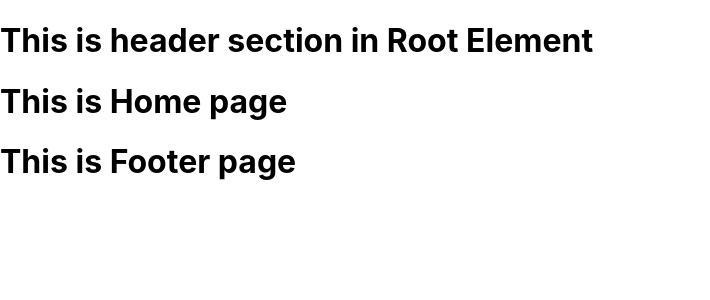
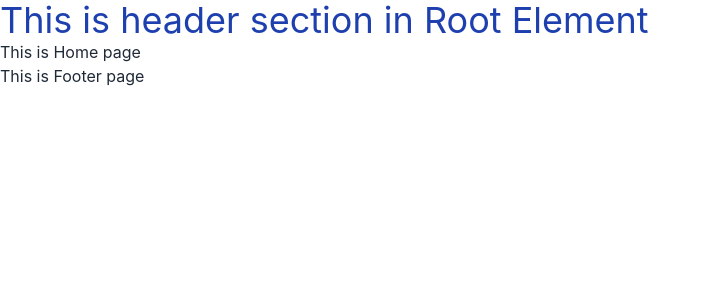
Before and after one commit to Sayedfarabi/easy-yoga-client-side, a React (Create React App) app: page / in a window 1280 px wide. Shown: the top 300 px of the page, without its empty margins (0-710 px from the left). Built offline with nearby package versions, Linux system fonts and the light colour scheme.

Commit message:
tailwindcss , daisyui install and setup done

```diff
--- a/package.json
+++ b/package.json
@@ -6,6 +6,7 @@
     "@testing-library/jest-dom": "^5.16.5",
     "@testing-library/react": "^13.4.0",
     "@testing-library/user-event": "^13.5.0",
+    "daisyui": "^2.38.1",
     "react": "^18.2.0",
     "react-dom": "^18.2.0",
     "react-router-dom": "^6.4.3",
@@ -35,5 +36,10 @@
       "last 1 firefox version",
       "last 1 safari version"
     ]
+  },
+  "devDependencies": {
+    "autoprefixer": "^10.4.13",
+    "postcss": "^8.4.18",
+    "tailwindcss": "^3.2.2"
   }
 }
--- /dev/null
+++ b/postcss.config.js
@@ -0,0 +1,6 @@
+module.exports = {
+  plugins: {
+    tailwindcss: {},
+    autoprefixer: {},
+  },
+}
--- a/src/components/Headers.jsx
+++ b/src/components/Headers.jsx
@@ -3,7 +3,8 @@ import React from 'react';
 const Headers = () => {
     return (
         <div>
-            <h1>This is header section in Root Element</h1>
+            <h1 className='text-4xl text-blue-800'>This is header section in Root Element</h1>
+            {/* <button className="btn btn-primary">Button</button> */}
         </div>
     );
 };
--- a/src/index.css
+++ b/src/index.css
@@ -1,3 +1,7 @@
+@tailwind base;
+@tailwind components;
+@tailwind utilities;
+
 body {
   margin: 0;
   font-family: -apple-system, BlinkMacSystemFont, 'Segoe UI', 'Roboto', 'Oxygen',
--- /dev/null
+++ b/tailwind.config.js
@@ -0,0 +1,10 @@
+/** @type {import('tailwindcss').Config} */
+module.exports = {
+  content: [
+    "./src/**/*.{js,jsx,ts,tsx}",
+  ],
+  theme: {
+    extend: {},
+  },
+  plugins: [require("daisyui")],
+}
```
Also changed, not shown: 2 other files (tests, documents, lock files or other folders).
